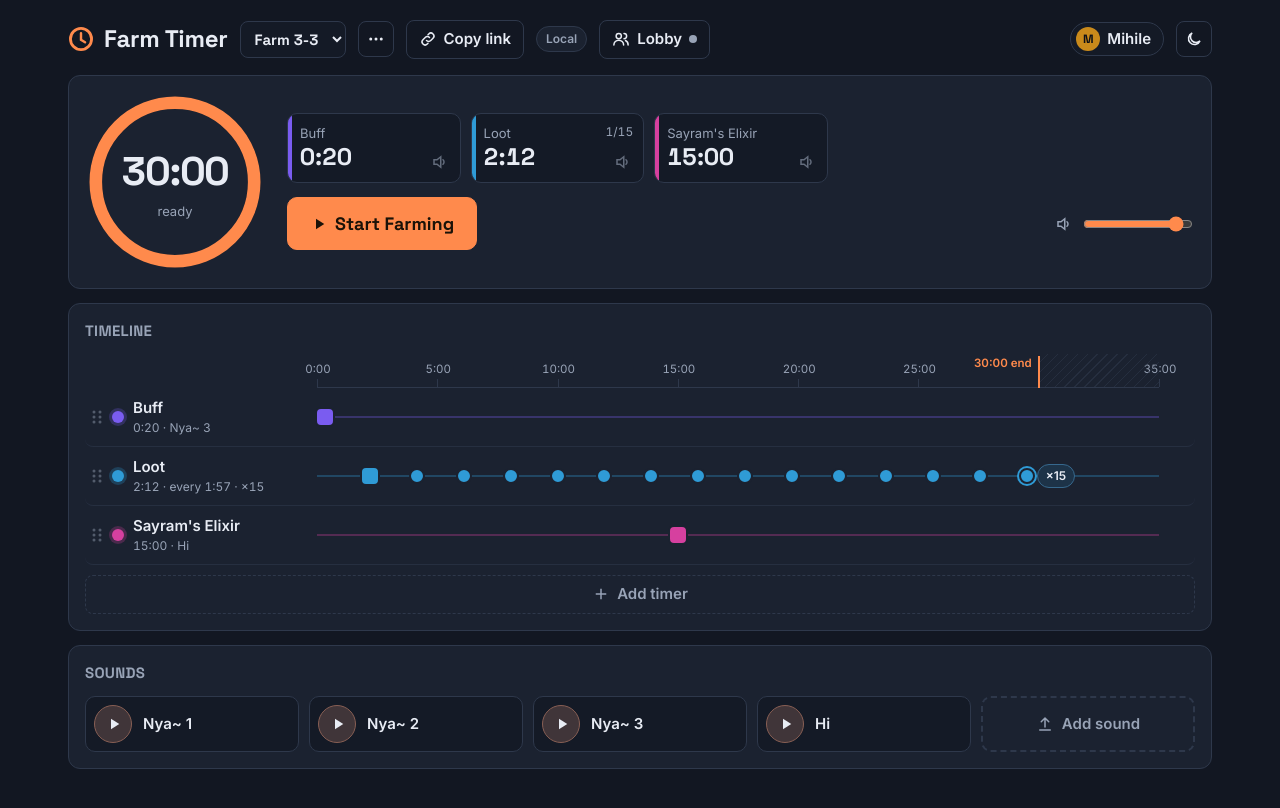
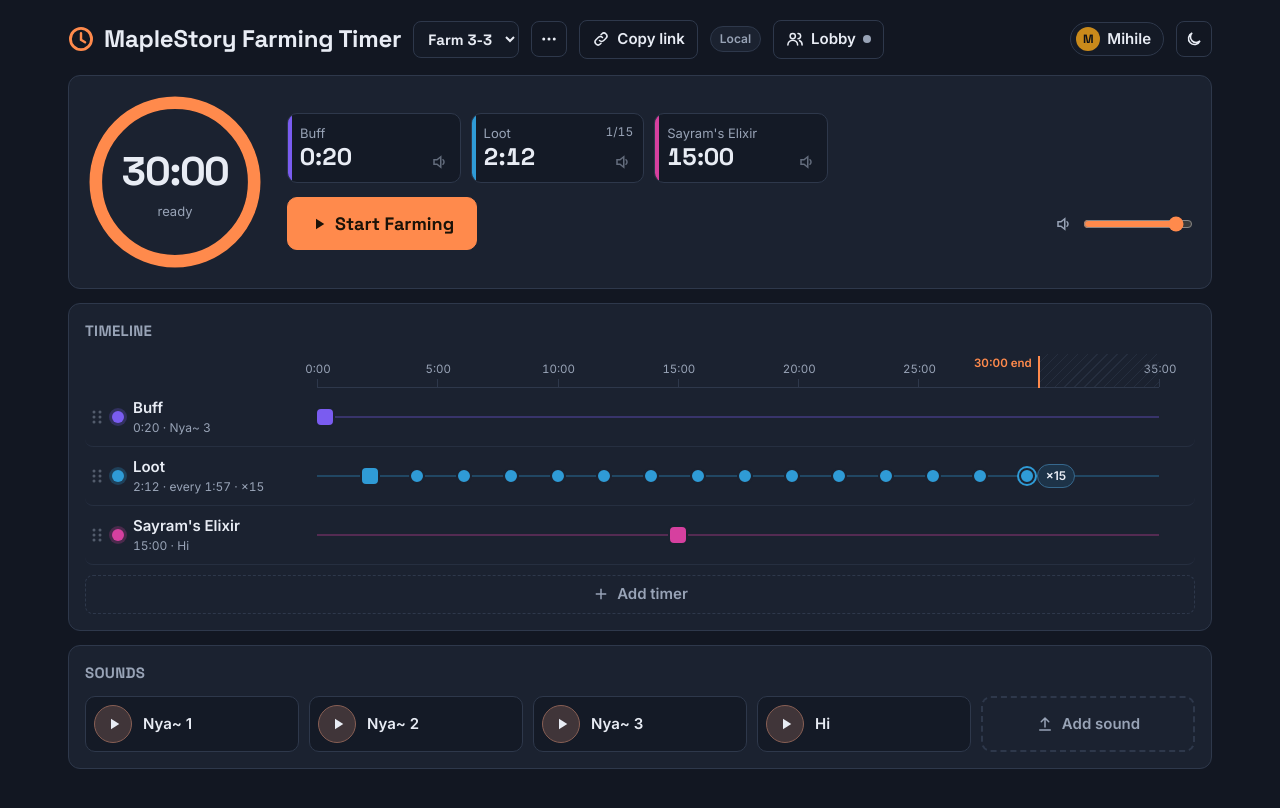
Before and after one commit to SugarYummy/maple-farm-timer, a plain HTML site: page index.html in a window 1280 px wide. Drawn offline with Linux system fonts and the light colour scheme.

Commit message:
Add files via upload

```diff
--- a/index.html
+++ b/index.html
@@ -358,7 +358,7 @@ kbd{font:600 11px var(--body);background:var(--sunk);border:1px solid var(--line
 <body>
 <div class="wrap">
   <header>
-    <h1><svg class="logo" viewBox="0 0 32 32"><circle cx="16" cy="16" r="13" fill="none" stroke="var(--accent)" stroke-width="3.5"/><path d="M16 9v8l5 3" stroke="var(--accent)" stroke-width="3" fill="none" stroke-linecap="round"/></svg>Farm Timer</h1>
+    <h1><svg class="logo" viewBox="0 0 32 32"><circle cx="16" cy="16" r="13" fill="none" stroke="var(--accent)" stroke-width="3.5"/><path d="M16 9v8l5 3" stroke="var(--accent)" stroke-width="3" fill="none" stroke-linecap="round"/></svg>MapleStory Farming Timer</h1>
     <select class="sel tpl" id="tplSel" aria-label="Template"></select>
     <span class="tpl" id="guestPreset" hidden></span>
     <div class="menu" id="tplMenu">
```
